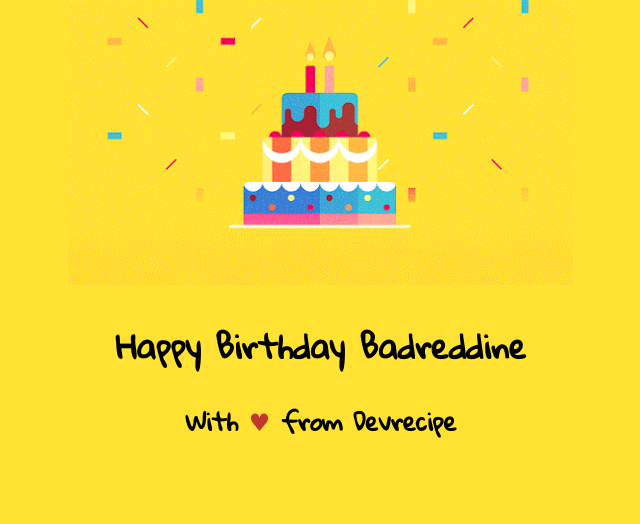
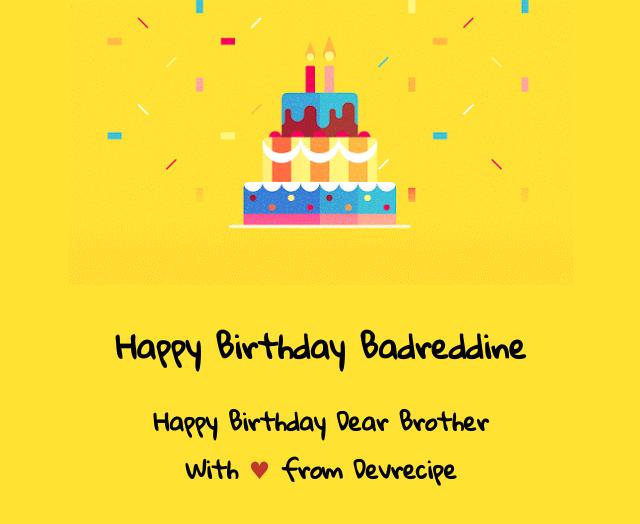
Before and after one commit to devrecipe/badr-happy-birthday, a plain HTML site: page src/index.html in a window 1280 px wide. Shown: the whole page, without its empty margins (319-959 px from the left). Drawn offline with Linux system fonts and the light colour scheme.

Commit message:
Update index.html

```diff
--- a/src/index.html
+++ b/src/index.html
@@ -31,6 +31,7 @@
             <img src="cake.gif" alt="Birthday Cake!">
 
             <h1>Happy Birthday Badreddine</h1>
+            <h2>Happy Birthday Dear Brother</h2>
             <h2>With <span class="red">♥</span> from Devrecipe</h2>
 
             <audio src="hbd.mp3" autoplay loop="true"></audio>
```
